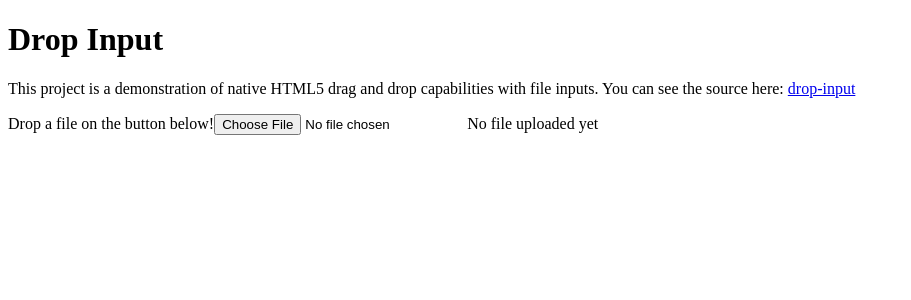
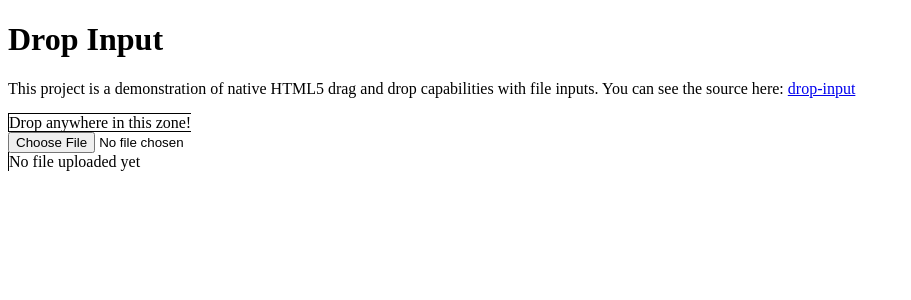
Before and after one commit to rupert-mckay/drop-input, a React app: page / in a window 1280 px wide. Shown: the top 300 px of the page, without its empty margins (0-911 px from the left). Built offline with nearby package versions, Linux system fonts and the light colour scheme; the HTML template or start-up script is replaced by a standard one.

Commit message:
Adds drop zone

```diff
--- a/src/app.tsx
+++ b/src/app.tsx
@@ -29,7 +29,7 @@ const FileTable = ({ children: files }: { children: File[] }) =>
 export const App = () => {
 	const [files, setFiles] = useState<File[]>([]);
 
-	const onDrop = (dragEvent: React.DragEvent<HTMLInputElement>) => {
+	const onDrop = (dragEvent: React.DragEvent) => {
 		dragEvent.preventDefault();
 		setFiles((f) => [...f, ...dragEvent.dataTransfer.files]);
 	};
@@ -42,8 +42,20 @@ export const App = () => {
 				capabilities with file inputs. You can see the source here:{" "}
 				<a href="https://github.com/rupert-mckay/drop-input">drop-input</a>
 			</p>
-			<label htmlFor="input">Drop a file on the button below!</label>
-			<input id="input" type="file" onDrop={onDrop}></input>
+			<label
+				style={{ minHeight: "10rem", border: "1px solid black" }}
+				onDrop={(e) => {
+					e.preventDefault();
+					onDrop(e);
+				}}
+				onDragOver={(e) => {
+					e.preventDefault();
+					e.stopPropagation();
+				}}
+			>
+				Drop anywhere in this zone!
+				<input style={{ display: "block" }} type="file" onDrop={onDrop} />
+			</label>
 			<FileTable>{files}</FileTable>
 		</main>
 	);
```
